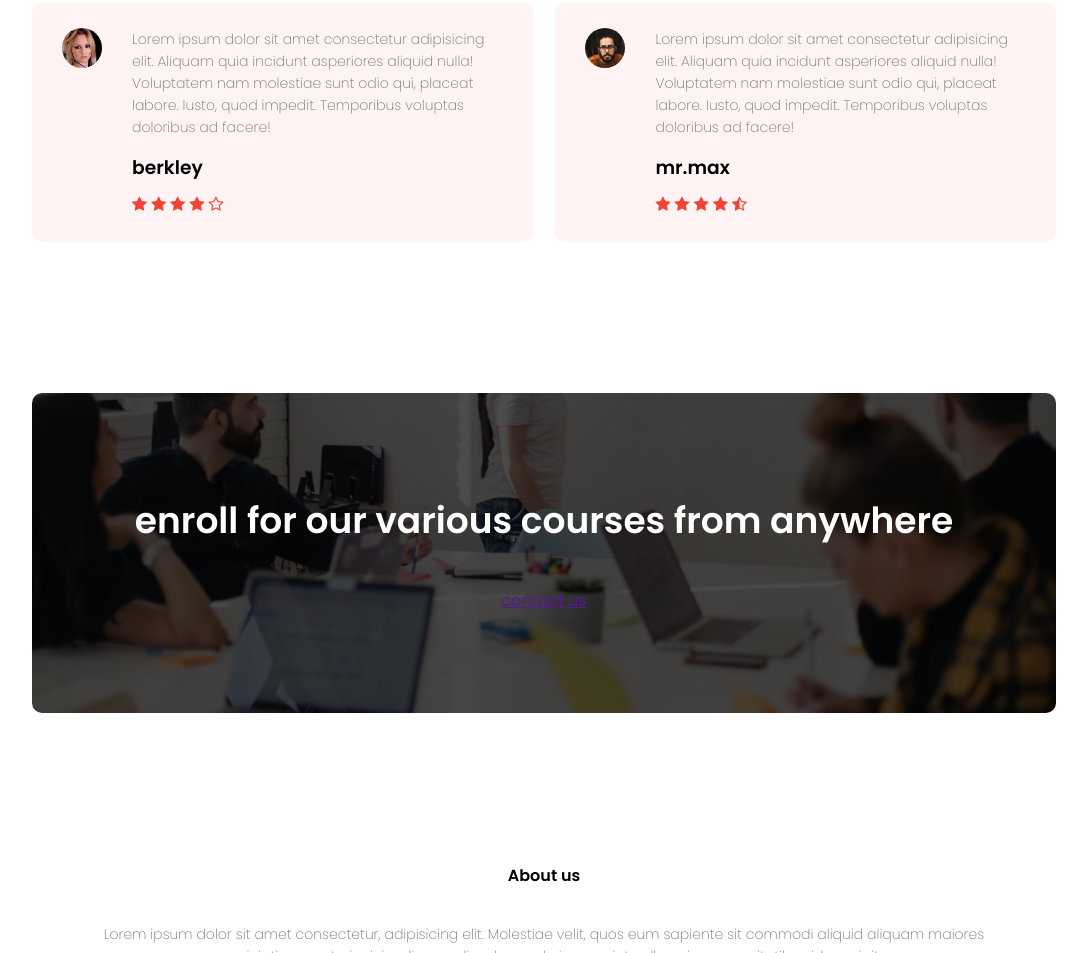
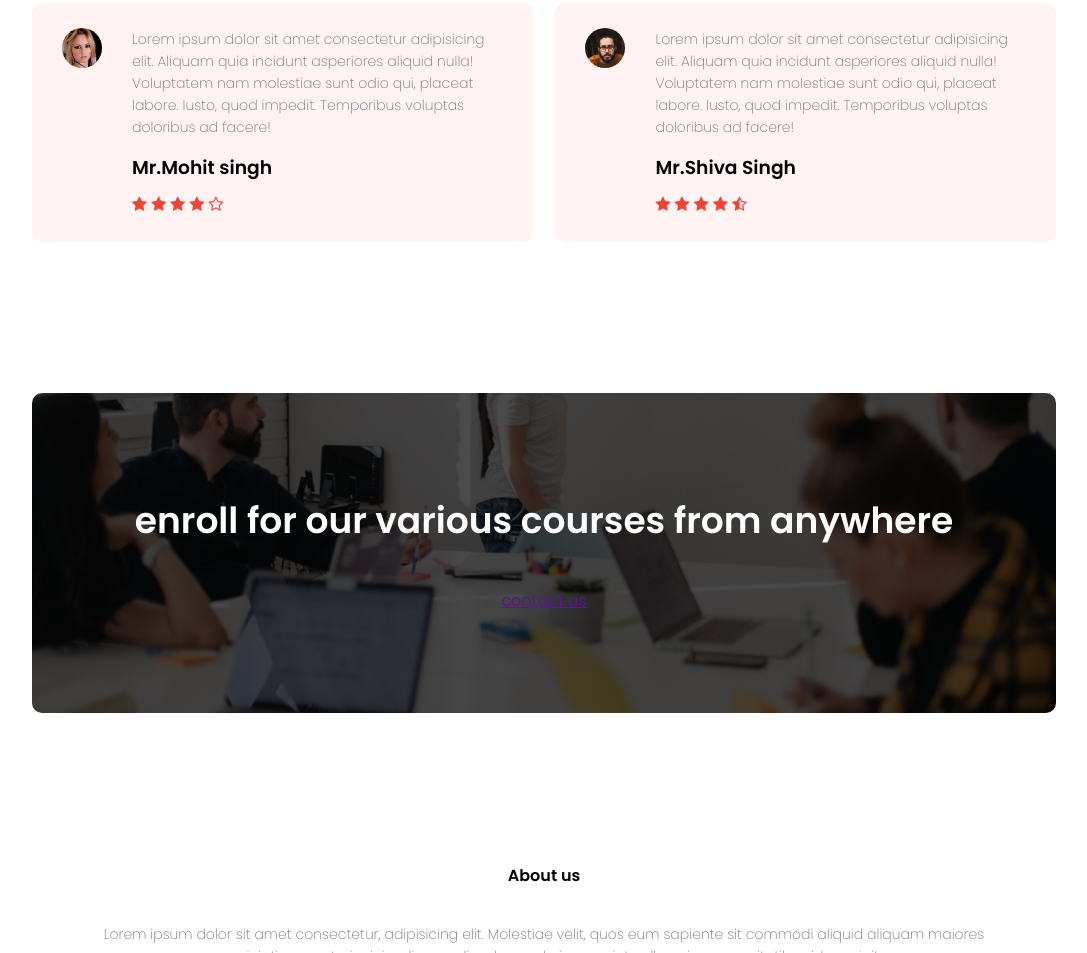
Before and after one commit to Rohit0508/rohit-sweb.github.io, a plain HTML site: page index.html in a window 1280 px wide. Shown: the part 2795-3748 px from the top of the page, without its empty margins (96-1183 px from the left). Drawn offline with Linux system fonts and the light colour scheme.

Commit message:
Update index.html

```diff
--- a/index.html
+++ b/index.html
@@ -112,7 +112,7 @@
             <img src="eduford_img/user1.jpg">
             <div>
                 <p>Lorem ipsum dolor sit amet consectetur adipisicing elit. Aliquam quia incidunt asperiores aliquid nulla! Voluptatem nam molestiae sunt odio qui, placeat labore. Iusto, quod impedit. Temporibus voluptas doloribus ad facere!</p>
-                <h3>berkley</h3>
+                <h3>Mr.Mohit singh</h3>
                 <i class="fa fa-star"></i>
                 <i class="fa fa-star" ></i>
                 <i class="fa fa-star"></i>
@@ -124,7 +124,7 @@
             <img src="eduford_img/user2.jpg">
             <div>
                 <p>Lorem ipsum dolor sit amet consectetur adipisicing elit. Aliquam quia incidunt asperiores aliquid nulla! Voluptatem nam molestiae sunt odio qui, placeat labore. Iusto, quod impedit. Temporibus voluptas doloribus ad facere!</p>
-                <h3>mr.max</h3>
+                <h3>Mr.Shiva Singh</h3>
                 <i class="fa fa-star"></i>
                 <i class="fa fa-star" ></i>
                 <i class="fa fa-star"></i>
```
